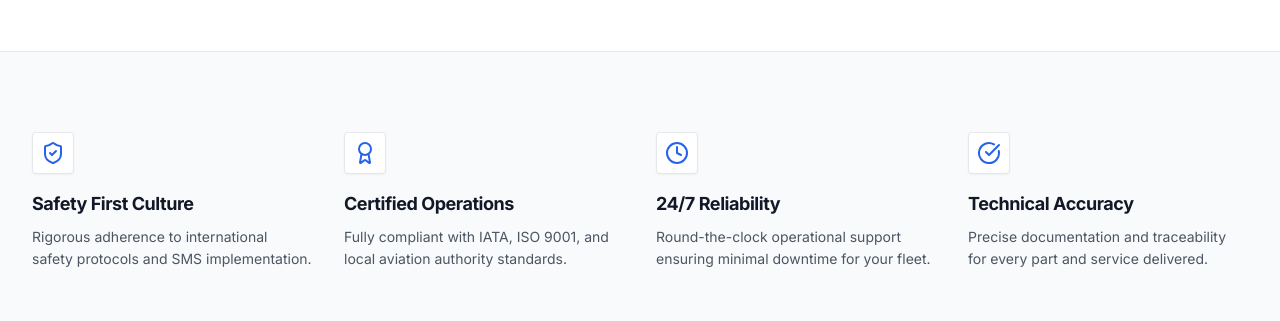
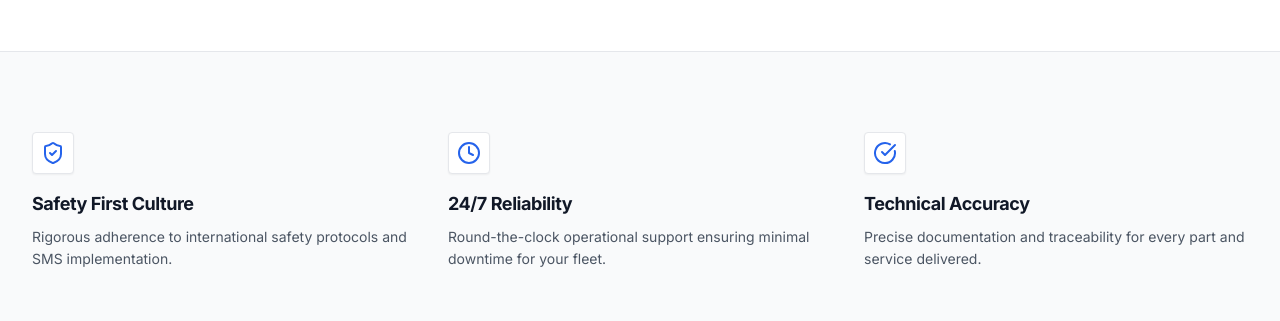
Before and after one commit to Dahmii/Avtrix, a React (Vite) app: page / in a window 1280 px wide. Shown: the part 1680-2001 px from the top of the page. Built offline with nearby package versions, Linux system fonts and the light colour scheme.

Commit message:
updated trustblock

```diff
--- a/src/components/sections/TrustBlock.tsx
+++ b/src/components/sections/TrustBlock.tsx
@@ -6,11 +6,13 @@
     icon: ShieldCheck,
     title: 'Safety First Culture',
     description: 'Rigorous adherence to international safety protocols and SMS implementation.'
-  }, {
-    icon: Award,
-    title: 'Certified Operations',
-    description: 'Fully compliant with IATA, ISO 9001, and local aviation authority standards.'
-  }, {
+  },
+  // {
+  //   icon: Award,
+  //   title: 'Certified Operations',
+  //   description: 'Fully compliant with IATA, ISO 9001, and local aviation authority standards.'
+  // },
+  {
     icon: Clock,
     title: '24/7 Reliability',
     description: 'Round-the-clock operational support ensuring minimal downtime for your fleet.'
@@ -21,7 +23,7 @@
   }];
   return <section className="py-20 bg-gray-50 border-y border-gray-200">
       <Container>
-        <div className="grid grid-cols-1 md:grid-cols-2 lg:grid-cols-4 gap-8">
+        <div className="grid grid-cols-1 md:grid-cols-2 lg:grid-cols-3 gap-8">
           {indicators.map((item, index) => <div key={index} className="flex flex-col items-start">
               <div className="mb-4 p-2 bg-white border border-gray-200 rounded shadow-sm">
                 <item.icon className="h-6 w-6 text-blue-600" />
```
